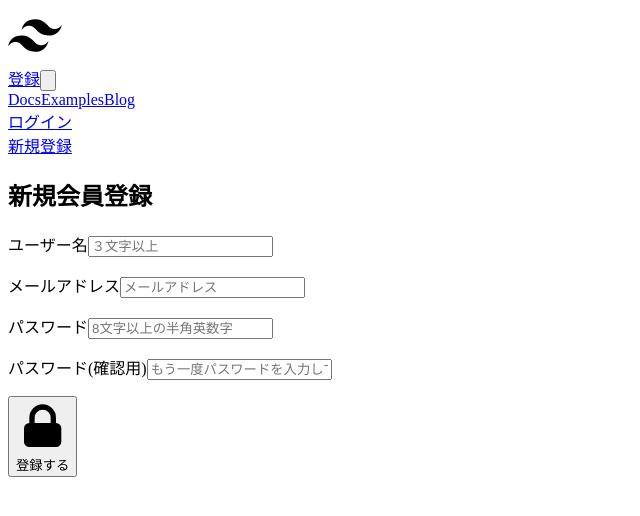
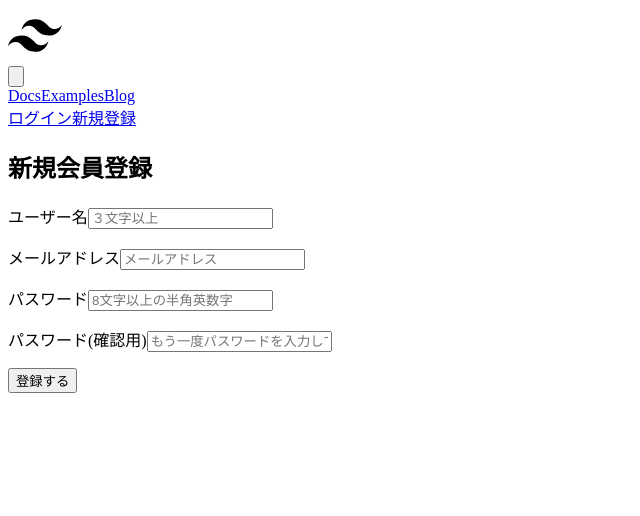
Before and after one commit to wajima52/question-bord, a Next.js app in the folder next/: page /auth/sign-in in a window 1280 px wide. Shown: the top 516 px of the page, without its empty margins (0-640 px from the left). Built offline with nearby package versions, Linux system fonts and the light colour scheme.

Commit message:
ヘッダーのデザインを修正

```diff
--- a/next/components/Atoms/Button.tsx
+++ b/next/components/Atoms/Button.tsx
@@ -4,18 +4,14 @@ export type ButtonProps = {
   text: string
   type: string
   onClick?: () => void
-  icon?: HTMLElement
 }
 const Button: React.FC<ButtonProps> = (props) => {
   return (
     <button
       type={props.type}
-      className="group relative w-full flex justify-center py-2 px-4 border border-transparent text-sm font-medium rounded-md text-white bg-indigo-600 hover:bg-indigo-700 focus:outline-none focus:ring-2 focus:ring-offset-2 focus:ring-indigo-500"
+      className="group w-full flex justify-center py-2 px-4 border border-transparent text-sm font-medium rounded-md text-white bg-indigo-600 hover:bg-indigo-700 focus:outline-none focus:ring-2 focus:ring-offset-2 focus:ring-indigo-500"
       onClick={props.onClick}
     >
-      <span className="absolute left-0 inset-y-0 flex items-center pl-3">
-        {props.icon}
-      </span>
       {props.text}
     </button>
   )
--- a/next/components/Atoms/Input.tsx
+++ b/next/components/Atoms/Input.tsx
@@ -15,7 +15,7 @@ const Input: React.FC<InputProps> = (props) => {
     <div>
       <label>{props.label}</label>
       <input
-        className="appearance-none rounded-none relative block w-full px-3 py-2 border border-gray-300 placeholder-gray-500 text-gray-900 rounded-t-md focus:outline-none focus:ring-indigo-500 focus:border-indigo-500 focus:z-10 sm:text-sm"
+        className="appearance-none rounded-none block w-full px-3 py-2 border border-gray-300 placeholder-gray-500 text-gray-900 rounded-t-md focus:outline-none focus:ring-indigo-500 focus:border-indigo-500 focus:z-10 sm:text-sm"
         {...props.register}
         autoComplete={props.autoComplete}
         placeholder={props.placeholder}
--- /dev/null
+++ b/next/components/Atoms/ShowMobile.tsx
@@ -0,0 +1,7 @@
+import React from "react"
+
+const ShowMobile: React.FC = ({ children }) => (
+  <div className={"inline-block lg:hidden"}>{children}</div>
+)
+
+export default ShowMobile
--- /dev/null
+++ b/next/components/Atoms/ShowPc.tsx
@@ -0,0 +1,7 @@
+import React from "react"
+
+const ShowPc: React.FC = ({ children }) => (
+  <div className={"hidden lg:inline-block"}>{children}</div>
+)
+
+export default ShowPc
--- a/next/components/Organisms/Header/Header.tsx
+++ b/next/components/Organisms/Header/Header.tsx
@@ -1,16 +1,18 @@
 import Link from "next/link"
 import { useState } from "react"
 import { User } from "../../../utils/interfaces/User"
+import ShowMobile from "../../Atoms/ShowMobile"
+import ShowPc from "../../Atoms/ShowPc"
 import ToggleMenu from "../../Atoms/ToggleMenu"
 
 export type HeaderProps = {
-  user: User
+  user?: User
 }
 
 export const Header: React.FC<HeaderProps> = ({ user }) => {
   const [isOpen, setIsOpen] = useState(false)
   return (
-    <nav className="flex items-center justify-between flex-wrap bg-teal p-6 shadow-md">
+    <nav className="fixed w-full flex bg-white  items-center justify-between flex-wrap bg-teal p-6 shadow-md">
       <div className="flex items-center flex-no-shrink text-white mr-6">
         <svg
           className="h-8 w-8 mr-2"
@@ -23,17 +25,10 @@ export const Header: React.FC<HeaderProps> = ({ user }) => {
         </svg>
       </div>
       <div className="inline-flex">
-        {user && user.isLoggedIn ? (
-          <p className="font-medium px-4">{user.name} さん</p>
-        ) : (
-          <Link href={"/auth/sign-in"}>
-            <a
-              href="/auth/sign-in"
-              className="inline-block text-sm px-4 py-2 leading-none border rounded border-black hover:border-transparent hover:text-teal lg:hidden mx-2"
-            >
-              登録
-            </a>
-          </Link>
+        {user && user.isLoggedIn && (
+          <ShowMobile>
+            <p className="font-medium px-4">{user.name} さん</p>
+          </ShowMobile>
         )}
         <button
           className="flex items-center px-3 py-2 border rounded text-teal-lighter border-teal-light hover:text-white hover:border-whiten lg:hidden"
@@ -71,18 +66,21 @@ export const Header: React.FC<HeaderProps> = ({ user }) => {
               Blog
             </a>
           </div>
+          {user && user.isLoggedIn && (
+            <ShowPc>
+              <p className="font-medium px-4">{user.name} さん</p>
+            </ShowPc>
+          )}
           {(!user || !user.isLoggedIn) && (
             <>
-              <div>
+              <div className={"inline center"}>
                 <Link href={"/auth/login"}>
                   <a className="inline-block text-sm px-4 py-2 leading-none rounded hover:border-transparent  mt-4 lg:mt-0">
                     ログイン
                   </a>
                 </Link>
-              </div>
-              <div>
                 <Link href={"/auth/sign-in"}>
-                  <a className="hidden lg:inline-block text-sm px-4 py-2 leading-none border rounded border-black hover:border-transparent hover:text-teal mt-4 lg:mt-0">
+                  <a className="inline-block text-sm px-4 py-2 leading-none border rounded border-black hover:border-transparent hover:text-teal mx-2">
                     新規登録
                   </a>
                 </Link>
--- a/next/components/Templates/Layout/DefaultLayout.tsx
+++ b/next/components/Templates/Layout/DefaultLayout.tsx
@@ -1,3 +1,4 @@
+import React from "react"
 import { Header, HeaderProps } from "../../Organisms/Header/Header"
 
 type Props = HeaderProps
--- a/next/pages/auth/sign-in.tsx
+++ b/next/pages/auth/sign-in.tsx
@@ -97,21 +97,6 @@ const SignIn: React.FC = () => {
   const button: ButtonProps = {
     type: "submit",
     text: "登録する",
-    icon: (
-      <svg
-        className="h-5 w-5 text-indigo-500 group-hover:text-indigo-400"
-        xmlns="http://www.w3.org/2000/svg"
-        viewBox="0 0 20 20"
-        fill="currentColor"
-        aria-hidden="true"
-      >
-        <path
-          fillRule="evenodd"
-          d="M5 9V7a5 5 0 0110 0v2a2 2 0 012 2v5a2 2 0 01-2 2H5a2 2 0 01-2-2v-5a2 2 0 012-2zm8-2v2H7V7a3 3 0 016 0z"
-          clipRule="evenodd"
-        />
-      </svg>
-    ),
   }
 
   return (
```
Also changed, not shown: next/pages/auth/login.tsx (+0 -15 lines).
